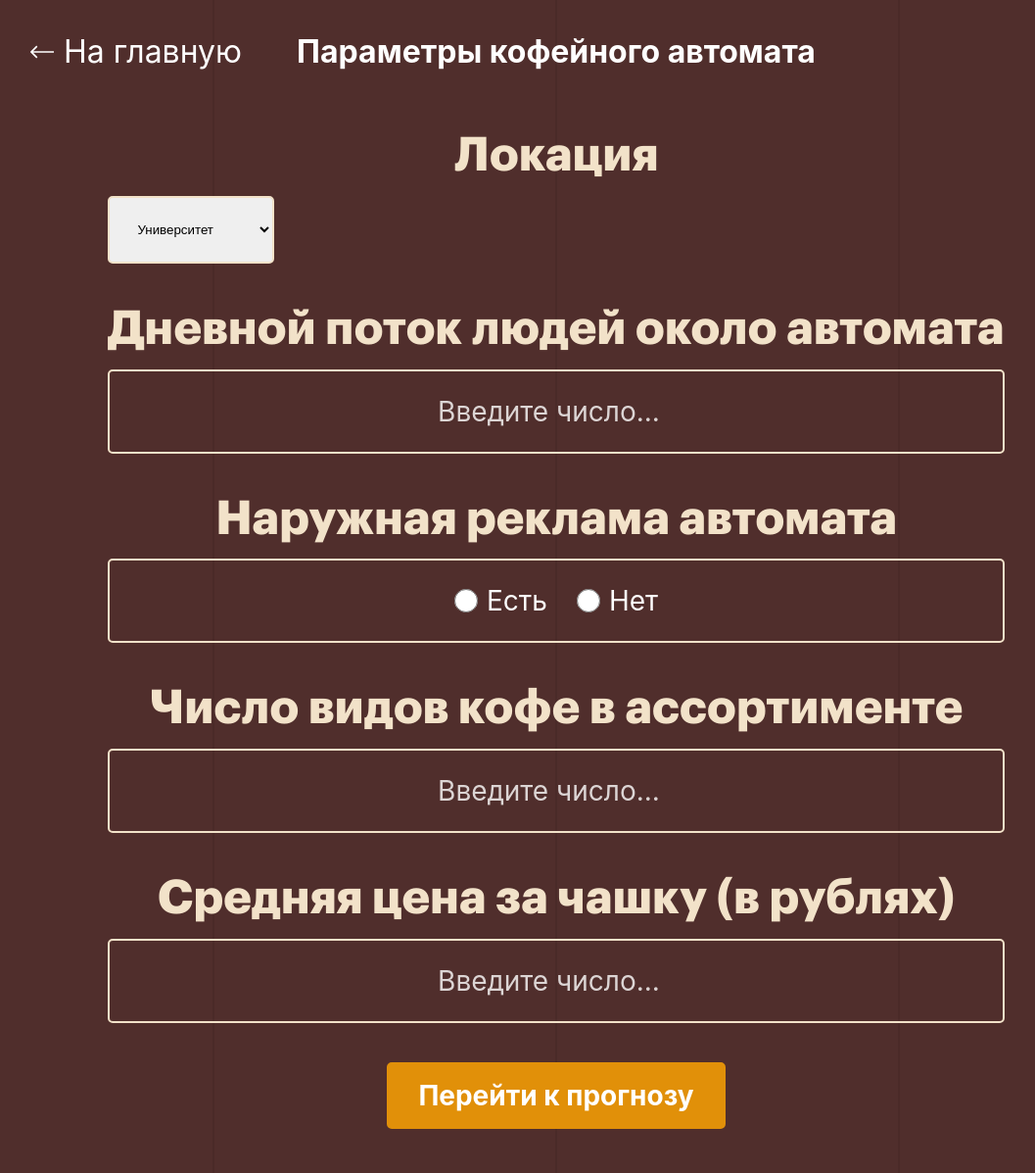
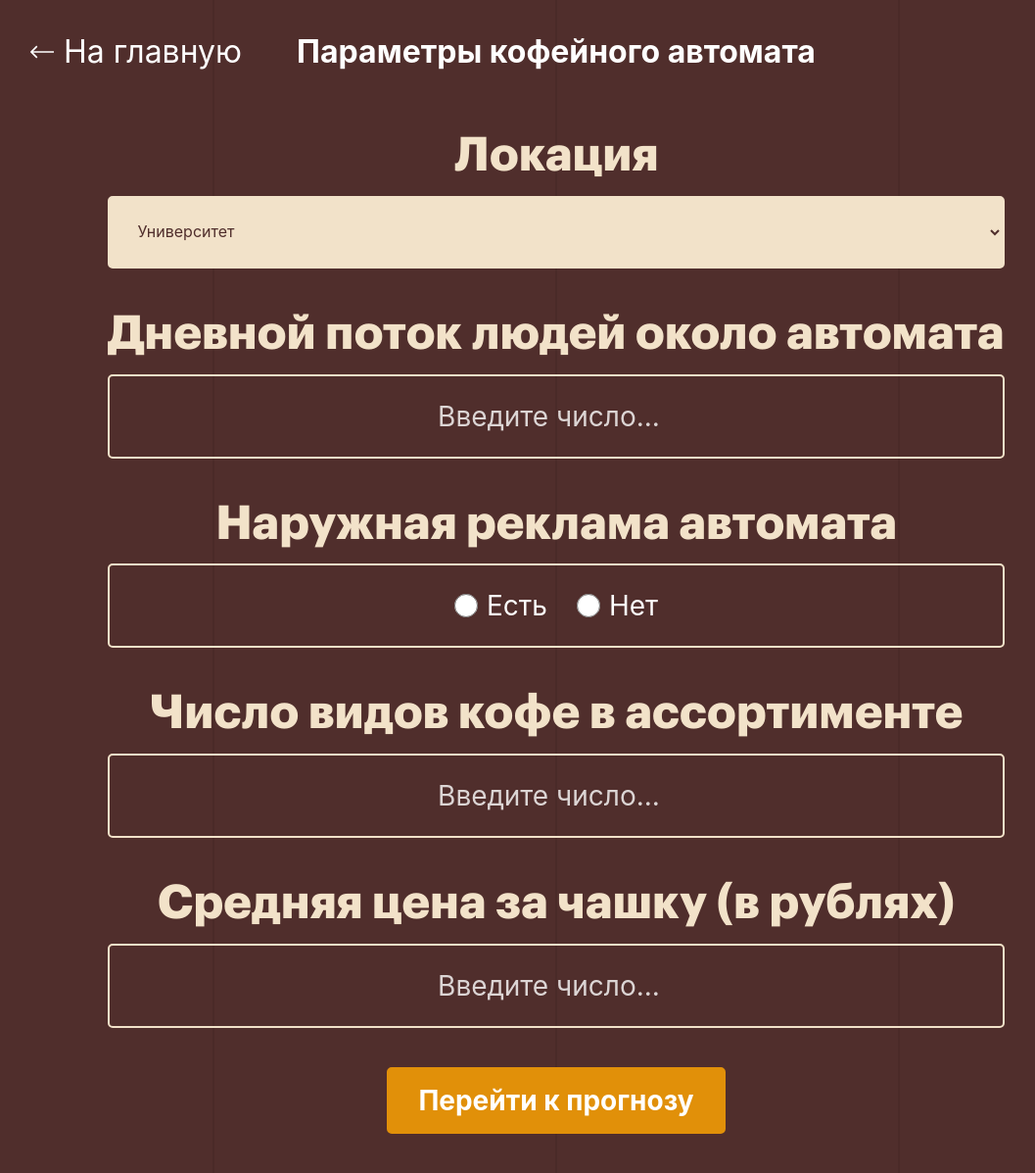
Before and after one commit to oneway192/cupcast, a Flask app: page /page-2 in a window 1280 px wide. Shown: the part 75-1272 px from the top of the page at 98% size, without its empty margins (72-1129 px from the left). Run offline with Flask 3, Linux system fonts and the light colour scheme; some libraries are stand-ins or nearby versions; some web fonts are replaced.

Commit message:
Update styles.css

```diff
--- a/static/css/styles.css
+++ b/static/css/styles.css
@@ -454,13 +454,33 @@ h1 {
 }
 
 .location-box {
-    border: 2px solid #F2E2C9;
-    border-radius: 5px;
-    padding: 24px;
-    display: flex;
-    align-items: center;
-    justify-content: center;
-    box-sizing: border-box;
+    border: 2px solid #F2E2C9; /* Рамка */
+    border-radius: 5px; /* Скругление углов */
+    padding: 24px; /* Внутренние отступы */
+    display: flex; /* Flexbox для размещения контента */
+    align-items: center; /* Вертикальное выравнивание */
+    justify-content: center; /* Горизонтальное выравнивание */
+    box-sizing: border-box; /* Учитываем отступы и рамки */
+    width: 100%; /* Растягиваем блок на всю ширину */
+    background-color: #F2E2C9; /* Фон */
+    color: #502E2C; /* Цвет текста */
+    font-family: 'SF Pro Display', sans-serif; /* Шрифт */
+    font-weight: 400; /* Вес для Regular */
+    font-size: 16px; /* Размер текста */
+    letter-spacing: 0; /* Без межбуквенного расстояния */
+    text-align: left; /* Выравнивание текста по левому краю */
+    cursor: pointer; /* Указатель мыши */
+    position: relative; /* Для стрелочки */
+}
+
+/* Стиль для стрелочки внутри */
+.location-box::after {
+    content: '▼'; /* Символ стрелки */
+    position: absolute; /* Абсолютное позиционирование */
+    right: 16px; /* Отступ справа */
+    color: #502E2C; /* Цвет стрелки */
+    font-size: 16px; /* Размер стрелки */
+    font-family: 'SF Pro Display', sans-serif; /* Шрифт для стрелки */
 }
 
 .choice-group {
```
